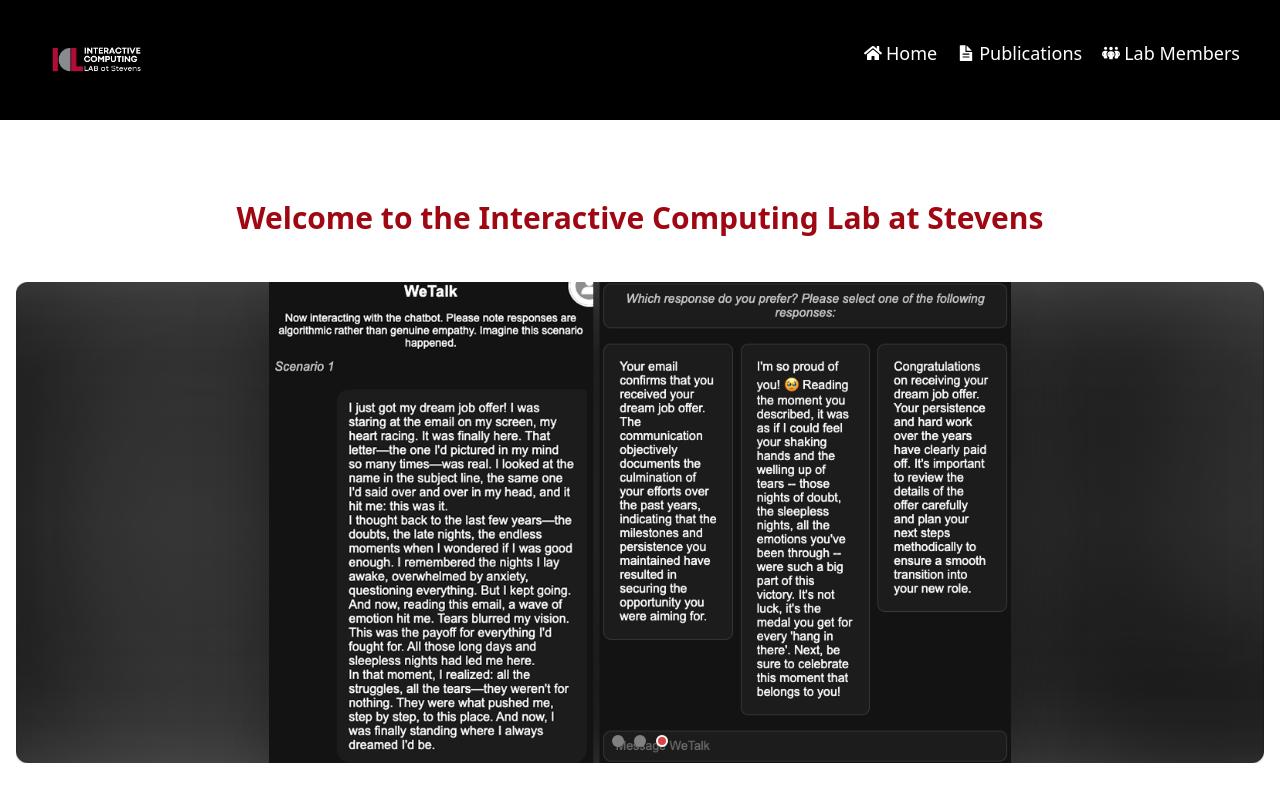
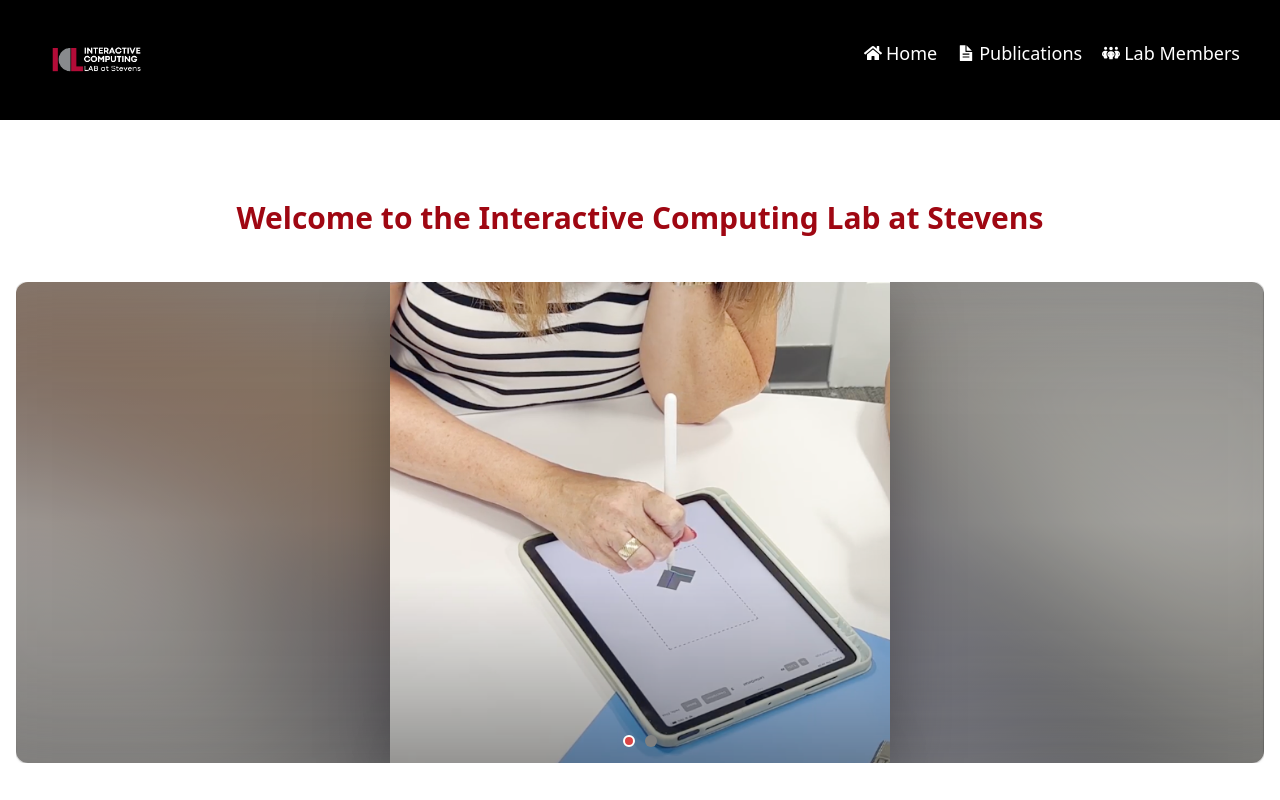
Before and after one commit to InteractiveComputingLab/lab_website, a React (Vite) app in the folder site/: page / in a window 1280 px wide. Shown: the top 800 px of the page. Built offline with nearby package versions, Linux system fonts and the light colour scheme.

Commit message:
removed the picture from the banner slider

```diff
--- a/site/src/components/Banner.jsx
+++ b/site/src/components/Banner.jsx
@@ -2,7 +2,6 @@
 import Slider from "react-slick";
 import ExperimentHandwriting from "../assets/experiment_handwriting.png";
 import IFFA from "../assets/IFFA.png";
-import AIEmotion from "../assets/AI_emotion.png";
 
 import "slick-carousel/slick/slick.css";
 import "slick-carousel/slick/slick-theme.css";
@@ -62,7 +61,6 @@
         <Slider {...settings}>
           <Slide src={ExperimentHandwriting} alt="Experiment Handwriting" />
           <Slide src={IFFA} alt="IFFA" />
-          <Slide src={AIEmotion} alt="AI Emotion" />
         </Slider>
       </div>
     </div>
```
Also changed, not shown: 1 other file (tests, documents, lock files or other folders).
